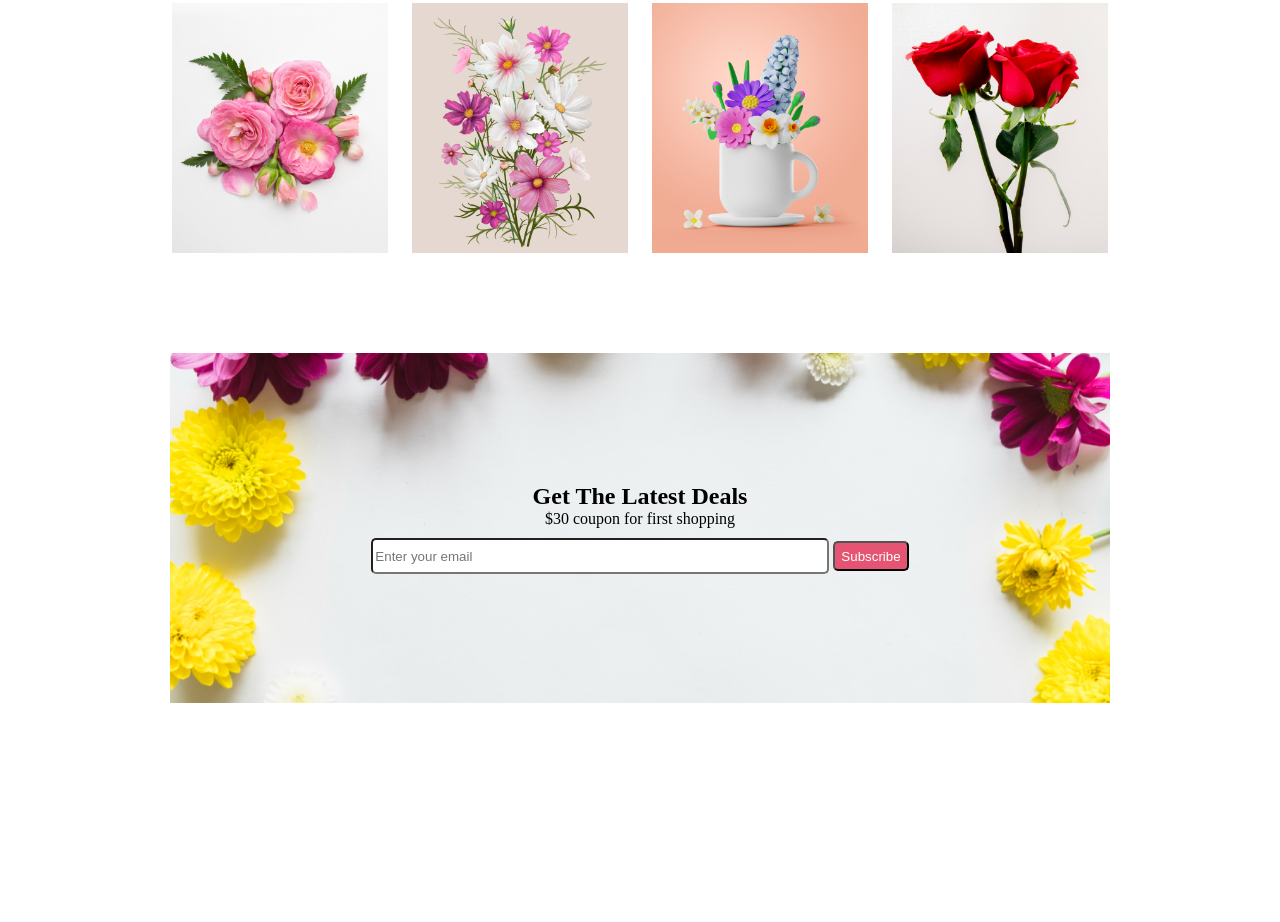
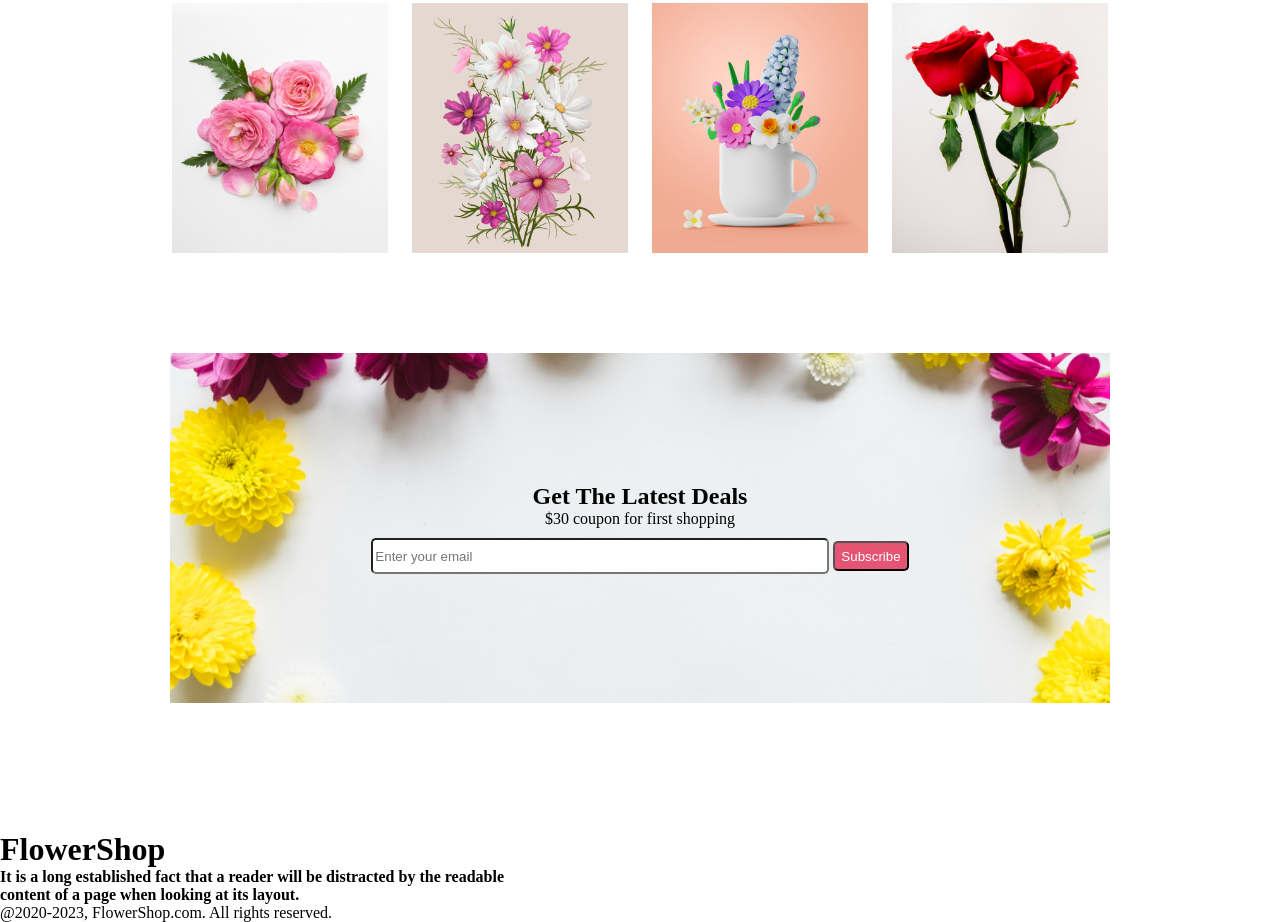
Before and after one commit to rifat417131/assingment-1, a plain HTML site: page index.html in a window 1280 px wide. Shown: the part 2444-3366 px from the top of the page. Before the commit the page ends 3275 px from the top, so only its background shows below. Drawn offline with Linux system fonts and the light colour scheme.

Commit message:
added footer html

```diff
--- a/index.html
+++ b/index.html
@@ -125,7 +125,14 @@
     </main>
 
     <footer>
+        <div class="footer">
+            <h1 class="footer-head"> <span class="footer-span">Flower</span>Shop</h1>
+            <h4 class="foot-heading">It is a long established fact that a reader will be distracted by the readable <br> content of a page when looking at its layout.</h4>
 
+
+
+            <p>@2020-2023, FlowerShop.com. All rights reserved.</p>
+        </div>
     </footer>
 
 </body>
```
Also changed, not shown: style/style.css (line endings or trailing spaces).
